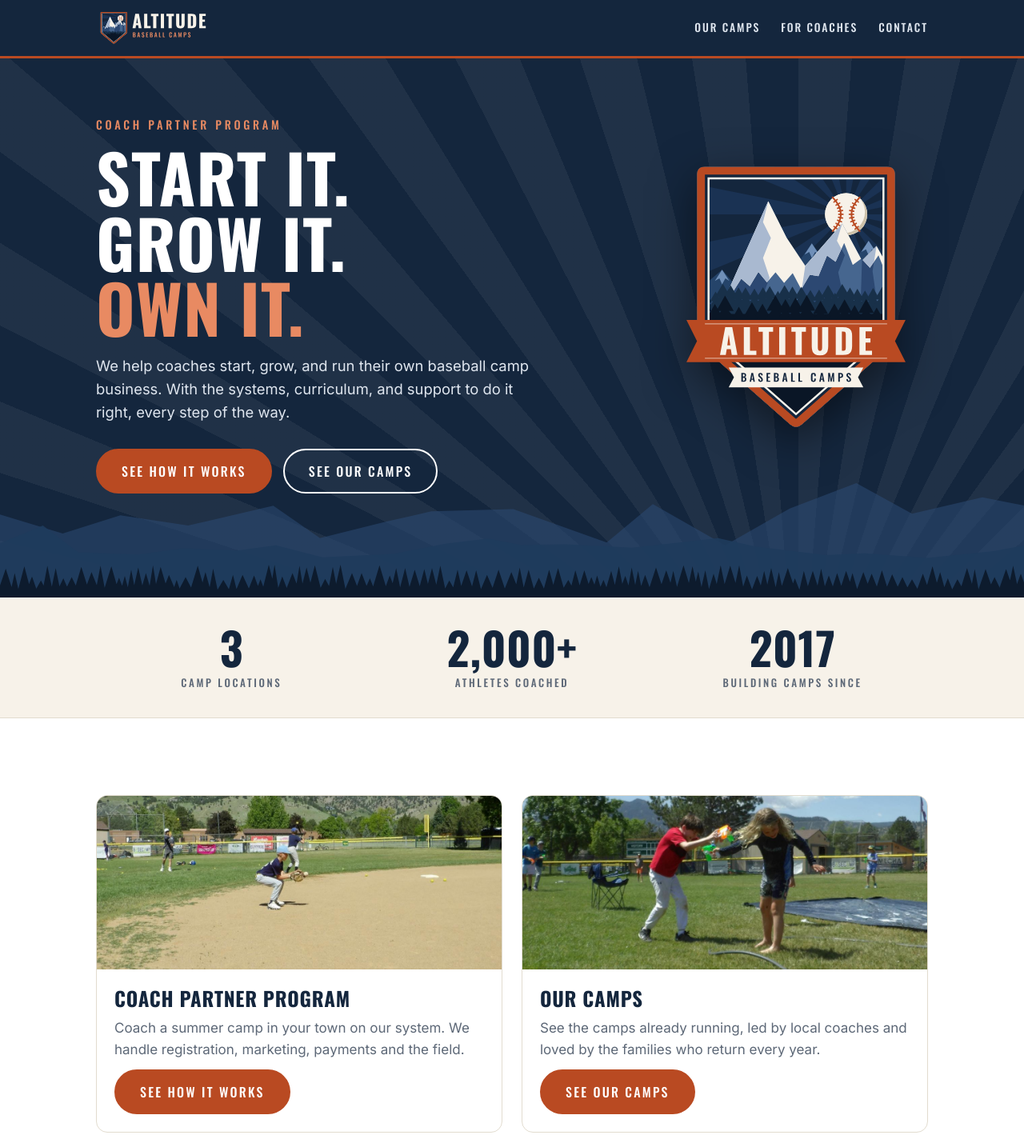
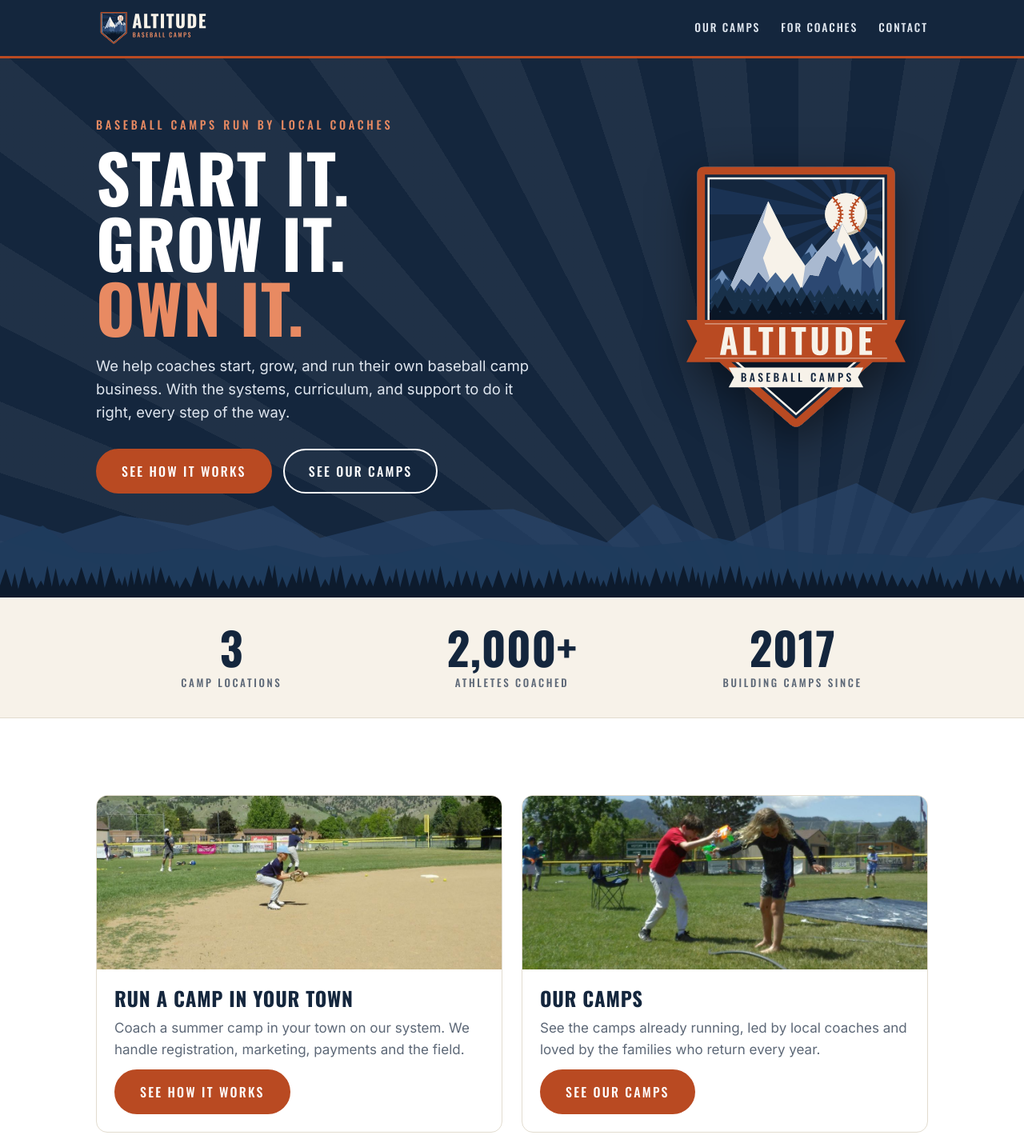
Before and after one commit to ryancook704-png/Altitude-Baseball-Camps, a plain HTML site: page index.html in a window 1280 px wide. Shown: the top 1419 px of the page at 80% size. Drawn offline with Linux system fonts and the light colour scheme.

Commit message:
Replace 'Coach Partner Program' on the home page with plainer wording
Co-Authored-By: Claude Sonnet 5.5 <noreply@anthropic.com>
Claude-Session: https://claude.ai/code/session_01Mm8ryS9pAkrbipHAE8bZmD

```diff
--- a/index.html
+++ b/index.html
@@ -8,9 +8,9 @@
 <link rel="stylesheet" href="assets/style.css"><script type="application/ld+json">{"@context": "https://schema.org", "@type": "Organization", "name": "Altitude Baseball Camps", "url": "https://www.altitudebaseballcamps.com/", "logo": "https://www.altitudebaseballcamps.com/images/brand/icon-512.png", "description": "Altitude helps coaches start and grow a baseball camp in their town, with registration, marketing, payments and the field handled."}</script></head><body>
 <a class="skip" href="#main">Skip to content</a>
 <header class="site"><div class="wrap"><a class="brand" href="index.html"><img src="images/brand/altitude-lockup-dark.svg" alt="Altitude Baseball Camps" width="139" height="46"></a><nav><a href="our-camps.html">Our Camps</a><a href="for-coaches.html">For Coaches</a><a href="contact.html">Contact</a></nav></div></header>
-<main id="main"><section class="hero home"><div class="wrap"><div class="copy"><p class="eyebrow">Coach Partner Program</p><h1><span>Start it.</span> <span>Grow it.</span> <span class="own">Own it.</span></h1><p class="lede">We help coaches start, grow, and run their own baseball camp business. With the systems, curriculum, and support to do it right, every step of the way.</p><p class="cta"><a class="btn" href="for-coaches.html">See how it works</a><a class="btn ghost" href="our-camps.html">See our camps</a></p></div><img class="shield" src="images/brand/altitude-shield-color.svg" alt="" width="330" height="388"></div></section><div class="stats"><div class="wrap"><div><b>3</b><span>Camp Locations</span></div><div><b>2,000+</b><span>Athletes Coached</span></div><div><b>2017</b><span>Building Camps Since</span></div></div></div>
+<main id="main"><section class="hero home"><div class="wrap"><div class="copy"><p class="eyebrow">Baseball camps run by local coaches</p><h1><span>Start it.</span> <span>Grow it.</span> <span class="own">Own it.</span></h1><p class="lede">We help coaches start, grow, and run their own baseball camp business. With the systems, curriculum, and support to do it right, every step of the way.</p><p class="cta"><a class="btn" href="for-coaches.html">See how it works</a><a class="btn ghost" href="our-camps.html">See our camps</a></p></div><img class="shield" src="images/brand/altitude-shield-color.svg" alt="" width="330" height="388"></div></section><div class="stats"><div class="wrap"><div><b>3</b><span>Camp Locations</span></div><div><b>2,000+</b><span>Athletes Coached</span></div><div><b>2017</b><span>Building Camps Since</span></div></div></div>
 <section class="block"><div class="wrap"><h2 class="sr">Where to start</h2><div class="cards">
-<article class="card"><img class="ph shot" src="images/photos/camp-infield.jpg" alt="A camper sets to field a ground ball on the infield, with foothills behind." width="1200" height="900" loading="lazy" style="object-position:50% 42%"><div class="body"><h3>Coach Partner Program</h3><p>Coach a summer camp in your town on our system. We handle registration, marketing, payments and the field.</p><a class="btn" href="for-coaches.html">See how it works</a></div></article>
+<article class="card"><img class="ph shot" src="images/photos/camp-infield.jpg" alt="A camper sets to field a ground ball on the infield, with foothills behind." width="1200" height="900" loading="lazy" style="object-position:50% 42%"><div class="body"><h3>Run a camp in your town</h3><p>Coach a summer camp in your town on our system. We handle registration, marketing, payments and the field.</p><a class="btn" href="for-coaches.html">See how it works</a></div></article>
 <article class="card"><img class="ph shot" src="images/photos/camp-water-fight.jpg" alt="Two campers squirt each other with water guns on the outfield grass." width="1200" height="900" loading="lazy" style="object-position:50% 68%"><div class="body"><h3>Our Camps</h3><p>See the camps already running, led by local coaches and loved by the families who return every year.</p><a class="btn" href="our-camps.html">See our camps</a></div></article>
 </div></div></section></main>
 <footer><div class="wrap foot"><div class="fbrand"><img src="images/brand/altitude-lockup-dark.svg" alt="Altitude Baseball Camps" width="151" height="50" loading="lazy"><p>&copy; <span id="y"></span> Altitude Baseball</p></div><div class="fcontact"><a href="mailto:info@boulderbaseballcamps.com">info@boulderbaseballcamps.com</a><a href="tel:+14359019468">435-901-9468</a><a href="https://www.instagram.com/altitudebaseballcamps/" target="_blank" rel="noopener">Instagram</a></div></div></footer>
```
